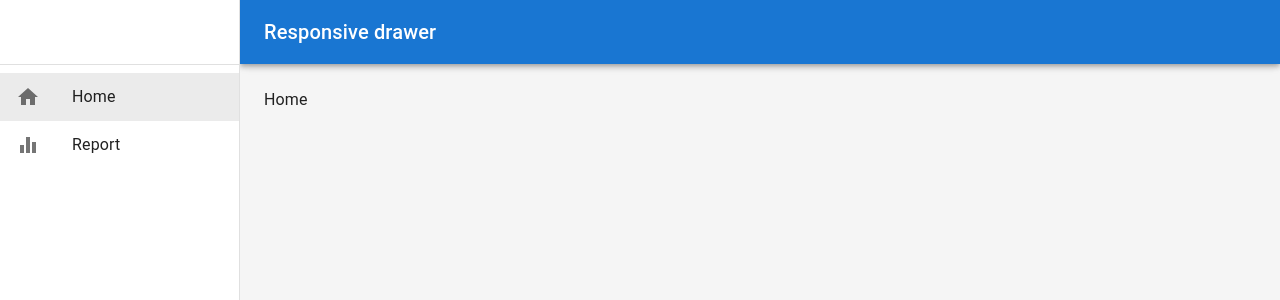
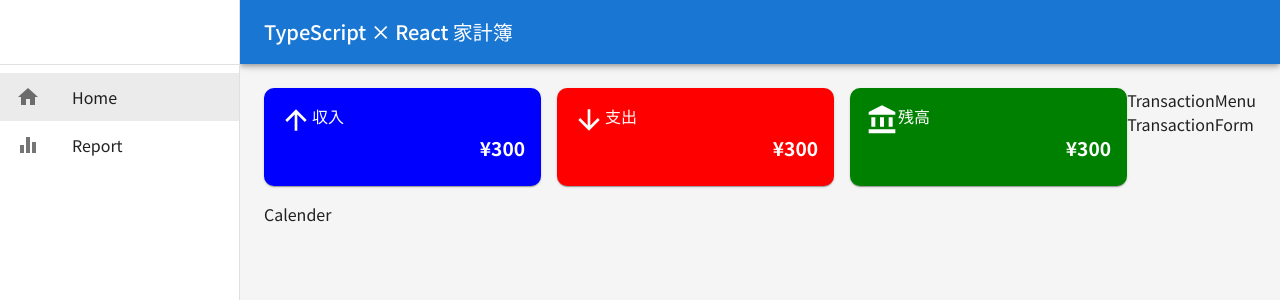
Before and after one commit to takyamata/typescript-react-log-tutorial, a React (Create React App) app: page / in a window 1280 px wide. Shown: the top 300 px of the page. Built offline with nearby package versions, Linux system fonts and the light colour scheme.

Commit message:
途中までプッシュ

```diff
--- a/public/index.html
+++ b/public/index.html
@@ -1,20 +1,49 @@
 <!DOCTYPE html>
 <html lang="en">
+
 <head>
 	<meta charset="utf-8" />
-    <link rel="icon" href="%PUBLIC_URL%/favicon.ico" />
-    <meta name="viewport" content="width=device-width, initial-scale=1" />
-    <meta name="theme-color" content="#000000" />
+	<link
+		rel="icon"
+		href="%PUBLIC_URL%/favicon.ico"
+	/>
+	<meta
+		name="viewport"
+		content="width=device-width, initial-scale=1"
+	/>
+	<meta
+		name="theme-color"
+		content="#000000"
+	/>
 	<meta
 		name="description"
 		content="Web site created using create-react-app"
 	/>
-    <link rel="apple-touch-icon" href="%PUBLIC_URL%/logo192.png" />
+	<link
+		rel="apple-touch-icon"
+		href="%PUBLIC_URL%/logo192.png"
+	/>
 	<!--
       manifest.json provides metadata used when your web app is installed on a
       user's mobile device or desktop. See https://developers.google.com/web/fundamentals/web-app-manifest/
     -->
-    <link rel="manifest" href="%PUBLIC_URL%/manifest.json" />
+	<link
+		rel="manifest"
+		href="%PUBLIC_URL%/manifest.json"
+	/>
+	<link
+		rel="preconnect"
+		href="https://fonts.googleapis.com"
+	>
+	<link
+		rel="preconnect"
+		href="https://fonts.gstatic.com"
+		crossorigin
+	>
+	<link
+		href="https://fonts.googleapis.com/css2?family=Noto+Sans+JP:wght@100..900&display=swap"
+		rel="stylesheet"
+	>
 	<!--
       Notice the use of %PUBLIC_URL% in the tags above.
       It will be replaced with the URL of the `public` folder during the build.
@@ -26,6 +55,7 @@
     -->
 	<title>React App</title>
 </head>
+
 <body>
 	<noscript>You need to enable JavaScript to run this app.</noscript>
 	<div id="root"></div>
@@ -40,4 +70,5 @@
       To create a production bundle, use `npm run build` or `yarn build`.
     -->
 </body>
+
 </html>
--- a/src/App.tsx
+++ b/src/App.tsx
@@ -5,9 +5,17 @@
 import Report from './pages/Report';
 import NoMatch from './pages/NoMatch';
 import AppLayout from './components/layout/AppLayout';
+import { theme } from './components/theme/theme';
+import { ThemeProvider } from '@emotion/react';
+import { CssBaseline } from '@mui/material';
 
 function App() {
 	return (
+		<ThemeProvider
+			theme={theme}
+		>
+			{/* CssBaselineはMUIが用意しているリセットCSS */}
+			<CssBaseline/>
 			<Router>
 				<Routes>
 					<Route path='/' element={<AppLayout/>}>
@@ -18,6 +26,7 @@
 					</Route>
 				</Routes>
 			</Router>
+		</ThemeProvider>
 	);
 }
 
--- a/src/Pages/Home.tsx
+++ b/src/Pages/Home.tsx
@@ -1,8 +1,25 @@
+import { Box } from '@mui/material'
 import React from 'react'
+import Calender from '../components/Calender'
+import MonthlySummary from '../components/MonthlySummary'
+import TransactionForm from '../components/TransactionForm'
+import TransactionMenu from '../components/TransactionMenu'
 
 const Home = () => {
 	return (
-		<div>Home</div>
+		<Box sx={{display: 'flex'}}>
+			{/* 左側 */}
+			<Box sx={{flexGrow: '1'}}>
+				<MonthlySummary/>
+				<Calender/>
+			</Box>
+			{/* 右側 */}
+			<Box>
+				<TransactionMenu/>
+				<TransactionForm/>
+			</Box>
+
+		</Box>
 	)
 }
 
--- /dev/null
+++ b/src/components/Calender.tsx
@@ -0,0 +1,9 @@
+import React from 'react'
+
+const Calender = () => {
+	return (
+		<div>Calender</div>
+	)
+}
+
+export default Calender
--- /dev/null
+++ b/src/components/MonthlySummary.tsx
@@ -0,0 +1,154 @@
+import { Card, CardContent, Grid, Stack, Typography } from '@mui/material'
+import React from 'react'
+import ArrowUpwardIcon from '@mui/icons-material/ArrowUpward';
+import ArrowDownwardIcon from '@mui/icons-material/ArrowDownward';
+import AccountBalanceIcon from '@mui/icons-material/AccountBalance';
+
+const MonthlySummary = () => {
+	return (
+		<Grid
+			container
+			spacing={{xs: 1, sm: 2,}}
+			mb={2}
+		>
+			{/* 収入 */}
+			<Grid
+				item xs={4}
+				display={'flex'}
+				flexDirection={'column'}
+			>
+				<Card
+					sx={{
+						bgcolor: 'blue',
+						color: 'white',
+						borderRadius: '10px',
+						flexGrow: '1',
+					}}
+				>
+					<CardContent
+						sx={{
+							padding: {xs: 1, sm: 2}
+						}}
+					>
+						<Stack
+							direction={'row'}
+						>
+							<ArrowUpwardIcon
+								sx={{fontSize: '2rem'}}
+							/>
+							<Typography>
+								収入
+							</Typography>
+						</Stack>
+						<Typography
+							textAlign={'right'}
+							variant='h5'
+							fontWeight={'fontWeightBold'}
+							sx={{
+								wordBreak: 'break-word',
+								fontSize: {xs: '.8rem', sm: '1rem', md: '1.2rem'
+
+								}
+							}}
+						>
+							¥300
+						</Typography>
+					</CardContent>
+				</Card>
+			</Grid>
+			{/* 支出 */}
+			<Grid
+				item xs={4}
+				display={'flex'}
+				flexDirection={'column'}
+			>
+				<Card
+					sx={{bgcolor: 'red',
+						color: 'white',
+						borderRadius: '10px',
+						flexGrow: '1',
+					}}
+				>
+					<CardContent
+						sx={{
+							padding: {xs: 1, sm: 2}
+						}}
+					>
+						<Stack
+							direction={'row'}
+						>
+							<ArrowDownwardIcon
+								sx={{fontSize: '2rem'}}
+							/>
+							<Typography>
+								支出
+							</Typography>
+						</Stack>
+						<Typography
+							textAlign={'right'}
+							variant='h5'
+							fontWeight={'fontWeightBold'}
+							sx={{
+								wordBreak: 'break-word',
+								fontSize: {xs: '.8rem', sm: '1rem', md: '1.2rem'
+
+								}
+							}}
+						>
+							¥300
+						</Typography>
+					</CardContent>
+				</Card>
+			</Grid>
+			{/* 残高 */}
+			<Grid
+				item xs={4}
+				display={'flex'}
+				flexDirection={'column'}
+			>
+				<Card
+					sx={{
+						bgcolor: 'green',
+						color: 'white',
+						borderRadius: '10px',
+						flexGrow: '1',
+					}}
+				>
+					<CardContent
+						sx={{
+							padding: {xs: 1, sm: 2}
+						}}
+					>
+						<Stack
+							direction={'row'}
+						>
+							<AccountBalanceIcon
+								sx={{
+									fontSize: '2rem'
+								}}
+							/>
+							<Typography>
+								残高
+								</Typography>
+						</Stack>
+						<Typography
+							textAlign={'right'}
+							variant='h5'
+							fontWeight={'fontWeightBold'}
+							sx={{
+								wordBreak: 'break-word',
+								fontSize: {xs: '.8rem', sm: '1rem', md: '1.2rem'
+
+								}
+							}}
+						>
+							¥300
+						</Typography>
+					</CardContent>
+				</Card>
+			</Grid>
+		</Grid>
+	)
+}
+
+export default MonthlySummary
--- /dev/null
+++ b/src/components/TransactionForm.tsx
@@ -0,0 +1,9 @@
+import React from 'react'
+
+const TransactionForm = () => {
+	return (
+		<div>TransactionForm</div>
+	)
+}
+
+export default TransactionForm
--- /dev/null
+++ b/src/components/TransactionMenu.tsx
@@ -0,0 +1,9 @@
+import React from 'react'
+
+const TransactionMenu = () => {
+	return (
+		<div>TransactionMenu</div>
+	)
+}
+
+export default TransactionMenu
--- a/src/components/layout/AppLayout.tsx
+++ b/src/components/layout/AppLayout.tsx
@@ -56,7 +56,7 @@
 						<MenuIcon />
 					</IconButton>
 					<Typography variant="h6" noWrap component="div">
-						Responsive drawer
+						TypeScript × React 家計簿
 					</Typography>
 				</Toolbar>
 			</AppBar>
--- /dev/null
+++ b/src/components/theme/theme.tsx
@@ -0,0 +1,10 @@
+import { createTheme } from '@mui/material';
+// base.cssのようなもの
+export const theme = createTheme({
+	typography: {
+		fontFamily: 'Noto Sans JP, Roboto, "Helvetica Neue", Arial, sans-serif',
+		fontWeightRegular: 400,
+		fontWeightMedium: 500,
+		fontWeightBold: 700
+	}
+})
```
Lines whose indentation alone changed are shown as unchanged.
